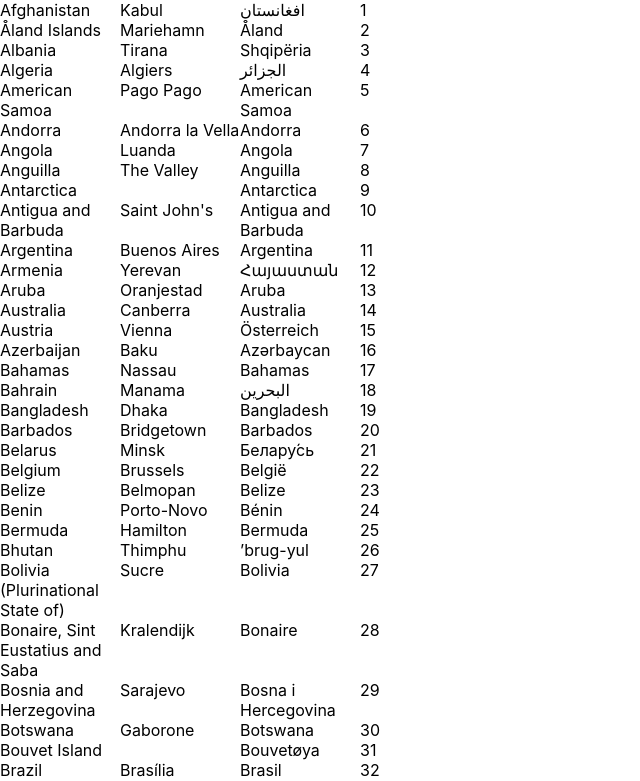
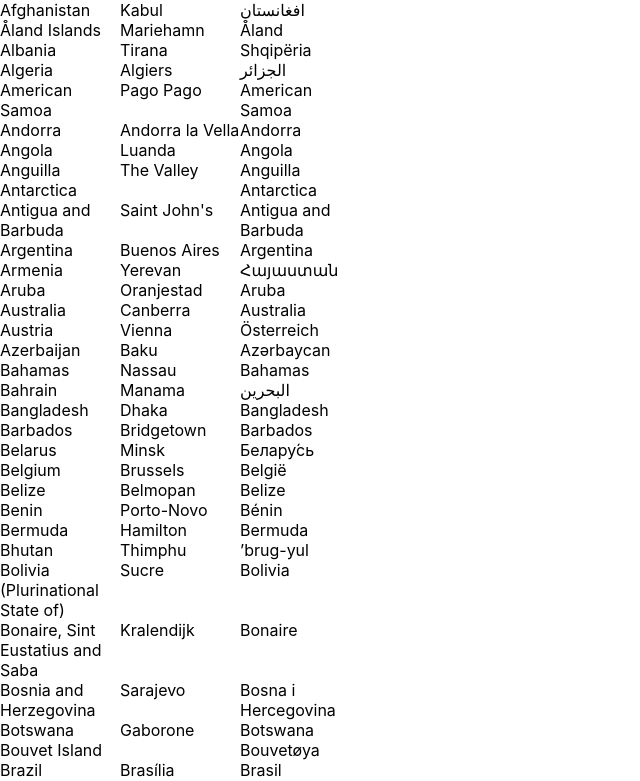
Before and after one commit to emuratov/StateSelect, a React (Create React App) app: page / in a window 1280 px wide. Shown: the top 781 px of the page, without its empty margins (0-640 px from the left). Built offline with nearby package versions, Linux system fonts and the light colour scheme.

Commit message:
key error

```diff
--- a/src/components/country-line.jsx
+++ b/src/components/country-line.jsx
@@ -6,7 +6,7 @@ class CountryLine extends Component {
     render() {
 
         return (
-            <div key={this.props.key} className="items">
+            <div className="items">
                 <div className="item">{this.props.name}</div>
                 <div className="item">{this.props.capital}</div>
                 <div className="item">{this.props.nativeName}</div>
--- a/src/components/country.jsx
+++ b/src/components/country.jsx
@@ -10,15 +10,12 @@ class Country extends Component {
     countryData = DATA;
 
     render() {
-        let count = 0;
         return (
             <div>
                 {this.countryData.map(function (el) {
-                    count = count +1;
                         return (
                             <CountryLine
-                                key={count}
-                                counter={count}
+                                key={el.numericCode}
                                 name={el.name}
                                 capital={el.capital}
                                 nativeName={el.nativeName}
```
